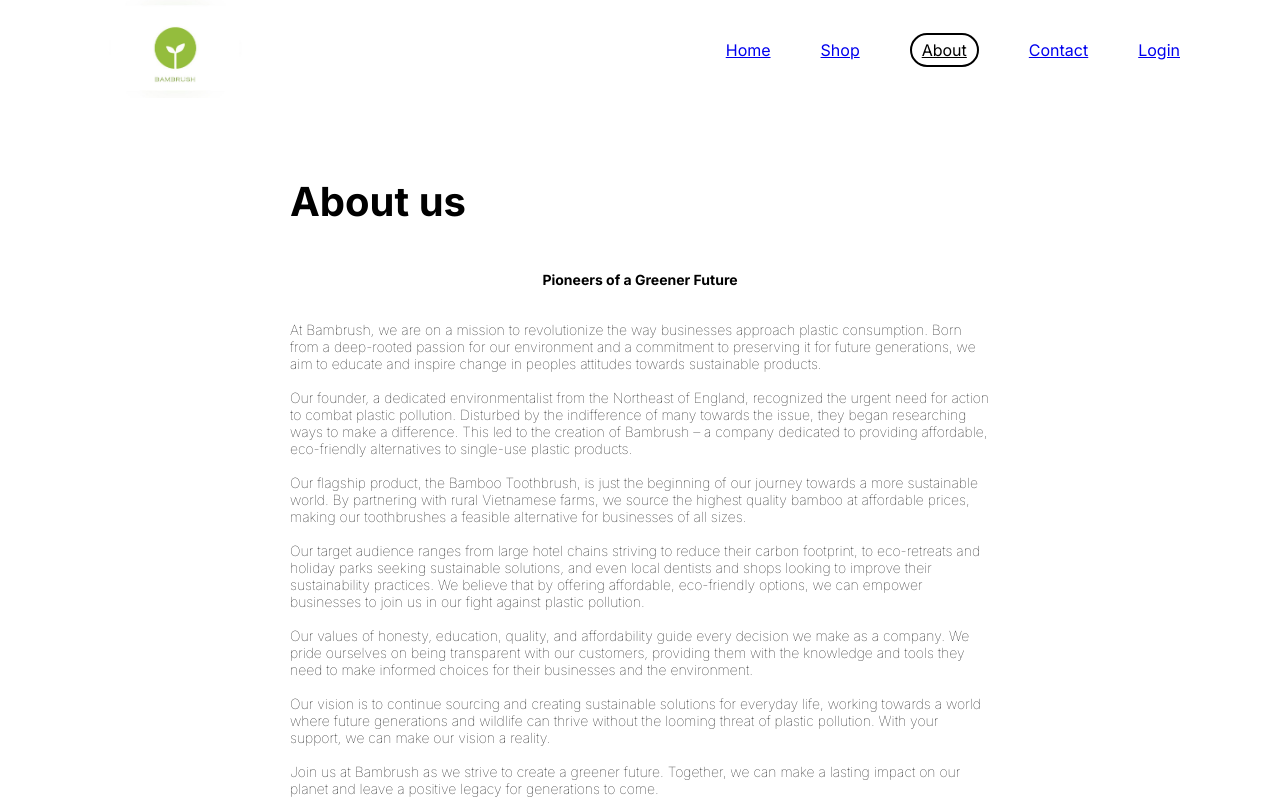
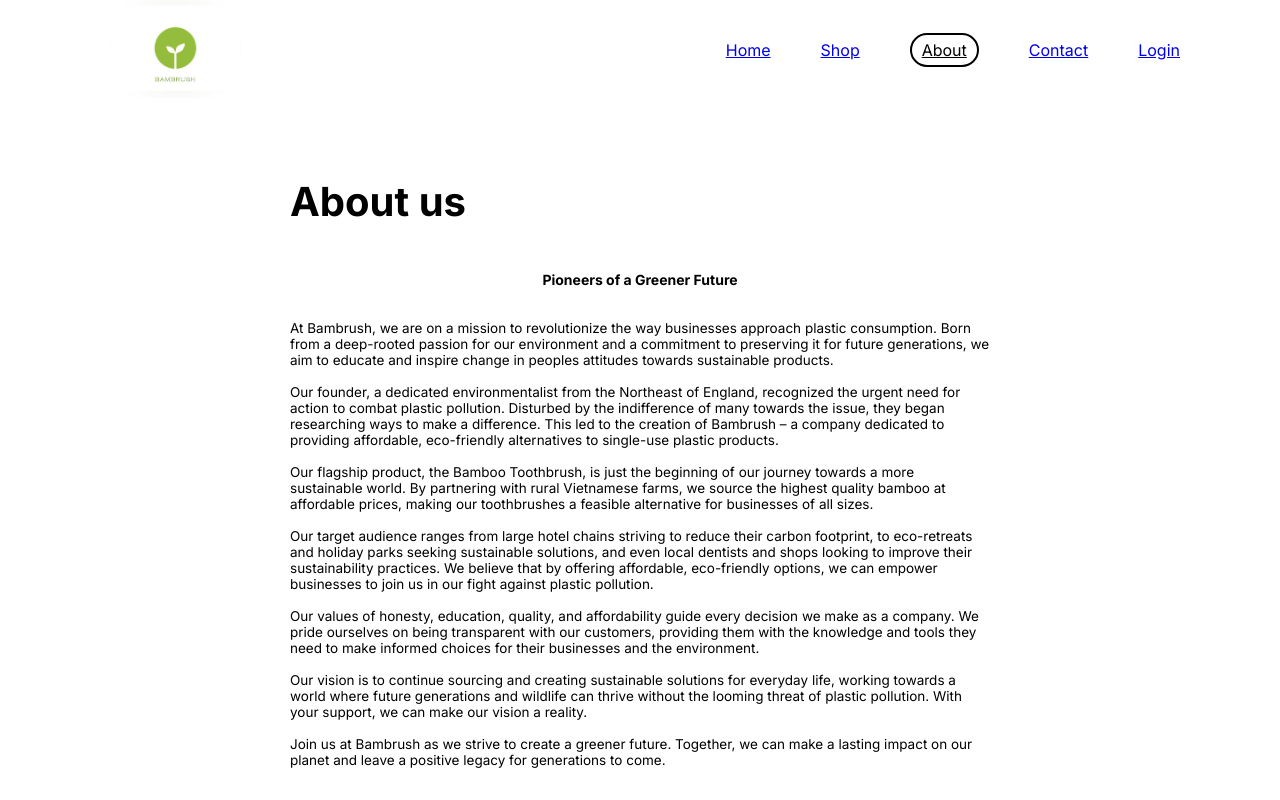
Before and after one commit to JoelBJoseph/bambrush, a Next.js app: page /about in a window 1280 px wide. Shown: the top 800 px of the page. Built offline with nearby package versions, Linux system fonts and the light colour scheme.

Commit message:
100% completed need more animation final

```diff
--- a/src/app/about/About.module.css
+++ b/src/app/about/About.module.css
@@ -17,7 +17,6 @@
 }
 
 .container p{
-    font-size: 14px;
-    font-weight: lighter;
+    font-size: 13.5px;
     color: #000000;
 }
```
